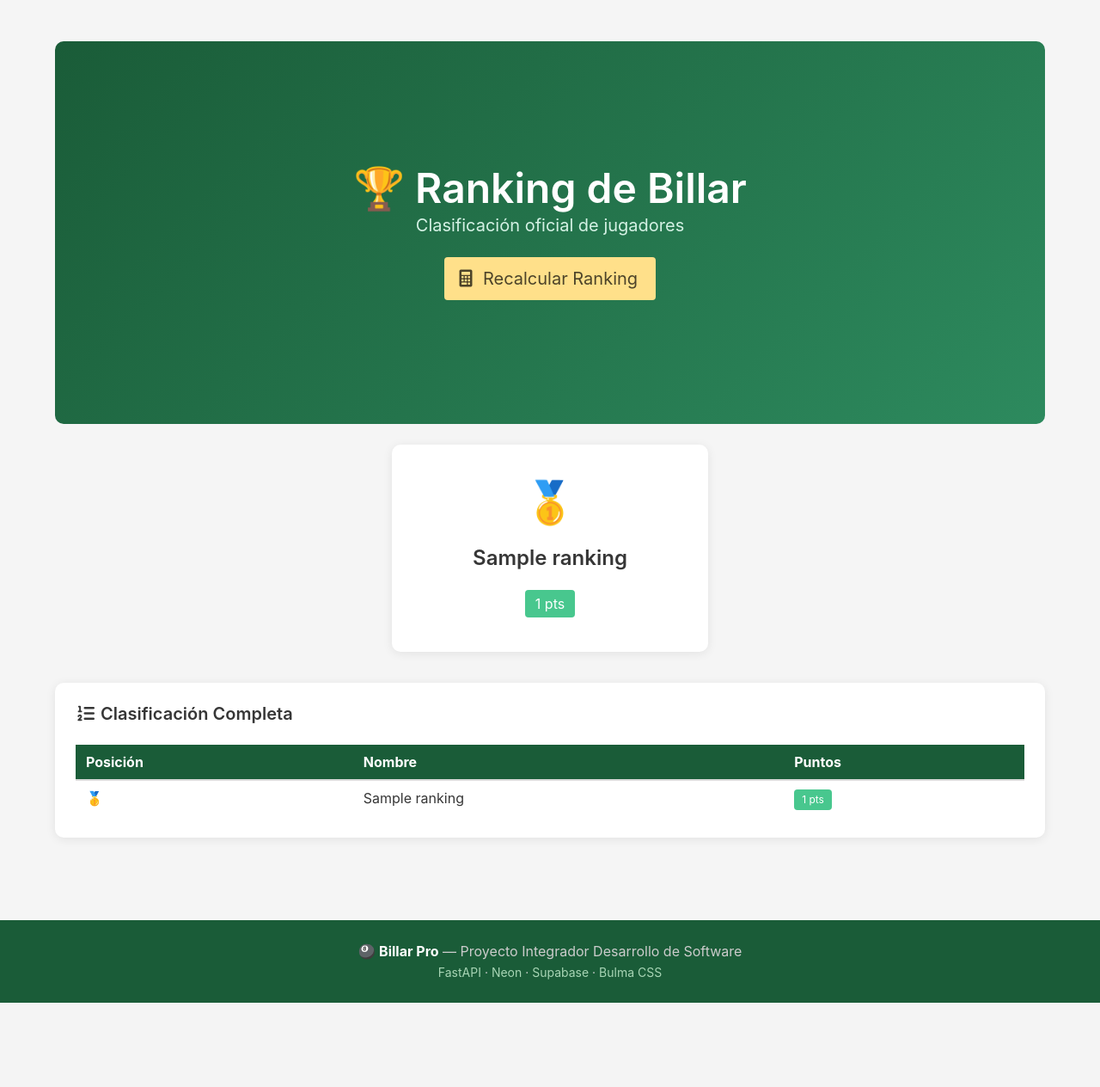
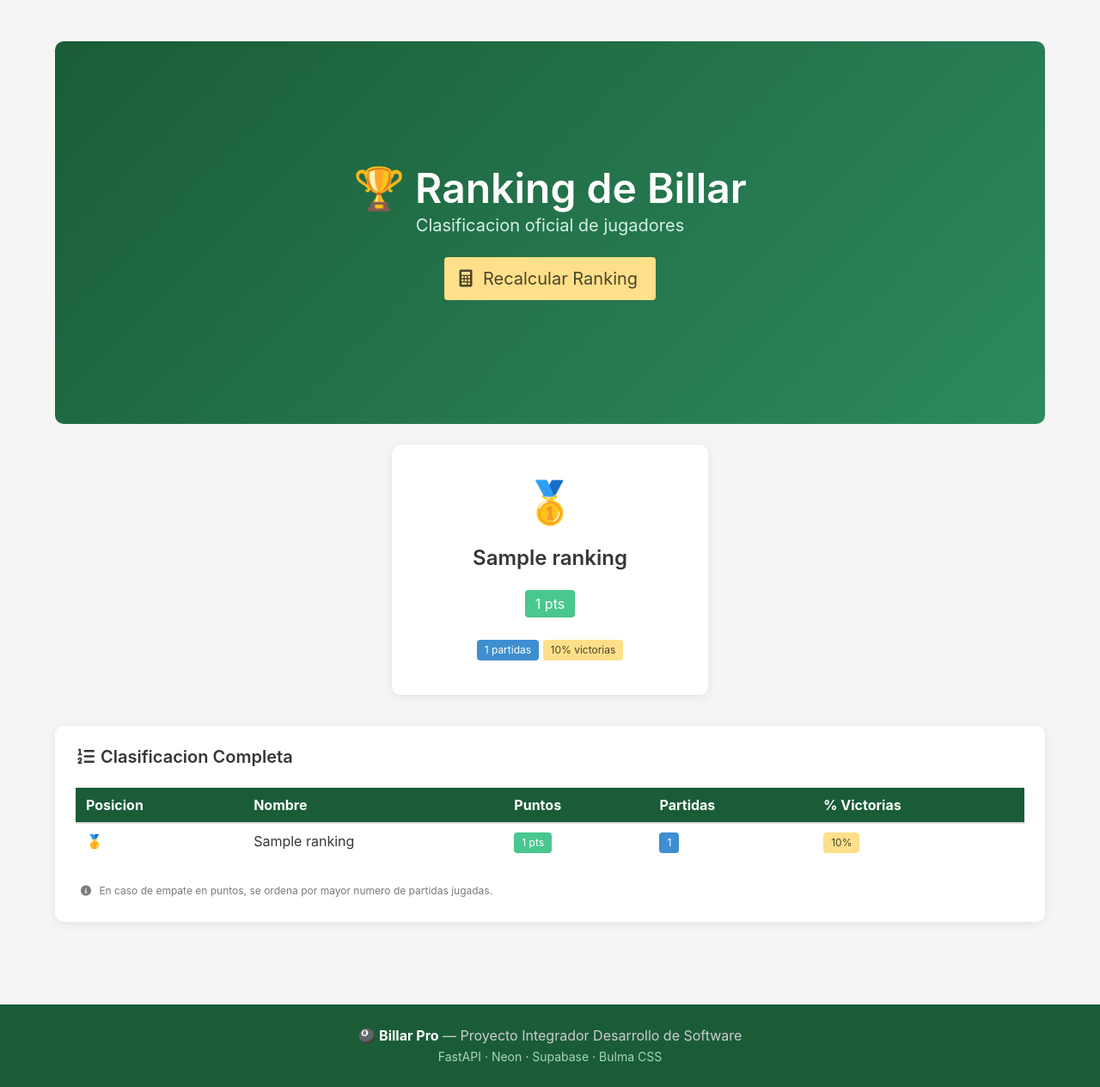
Before and after one commit to maperez98/billar-ranking-api, a FastAPI app: page / in a window 1280 px wide. Shown: the part 56-1320 px from the top of the page at 86% size. Before the commit the page ends 1222 px from the top, so only its background shows below. Run offline with FastAPI, Linux system fonts and the light colour scheme; tables that the repository leaves empty hold one stand-in row (values such as "Sample post").

Commit message:
feat: partidas jugadas y porcentaje victorias en ranking

```diff
--- a/models/partida.py
+++ b/models/partida.py
@@ -2,25 +2,21 @@ from sqlmodel import SQLModel, Field
 from datetime import date
 from typing import Optional
 
-#cambios
 class PartidaBase(SQLModel):
     jugador1_id: int = Field(..., description="ID del primer jugador")
     jugador2_id: int = Field(..., description="ID del segundo jugador")
     ganador_id: int = Field(..., description="ID del jugador ganador")
     fecha: date = Field(..., description="Fecha de la partida")
 
-
 class PartidaID(PartidaBase, table=True):
     __tablename__ = "partidas"
     id: Optional[int] = Field(default=None, primary_key=True)
-
 
 class PartidaUpdate(SQLModel):
     jugador1_id: Optional[int] = Field(default=None)
     jugador2_id: Optional[int] = Field(default=None)
     ganador_id: Optional[int] = Field(default=None)
     fecha: Optional[date] = Field(default=None)
-
 
 class RankingID(SQLModel, table=True):
     __tablename__ = "rankings"
@@ -29,3 +25,4 @@ class RankingID(SQLModel, table=True):
     nombre: str = Field(...)
     puntos: int = Field(default=0)
     posicion: int = Field(...)
+    partidas_jugadas: int = Field(default=0)
--- a/operations/operations_partida.py
+++ b/operations/operations_partida.py
@@ -65,16 +65,13 @@ def calcular_ranking(session: Session):
     ).all()
     puntos  = {j.id: 0 for j in jugadores}
     nombres = {j.id: j.nombre for j in jugadores}
-    jugadas = {j.id: 0 for j in jugadores}  # total partidas jugadas
+    jugadas = {j.id: 0 for j in jugadores}
 
     for partida in session.exec(select(PartidaID)).all():
-
         jugadas[partida.jugador1_id] = jugadas.get(partida.jugador1_id, 0) + 1
         jugadas[partida.jugador2_id] = jugadas.get(partida.jugador2_id, 0) + 1
-
         if partida.ganador_id in puntos:
             puntos[partida.ganador_id] += 10
-
 
     ranking_ordenado = sorted(
         puntos.items(),
@@ -87,7 +84,8 @@ def calcular_ranking(session: Session):
             jugador_id=jugador_id,
             nombre=nombres.get(jugador_id, "Desconocido"),
             puntos=puntaje,
-            posicion=posicion
+            posicion=posicion,
+            partidas_jugadas=jugadas.get(jugador_id, 0)
         ))
     session.commit()
     return {"mensaje": "ranking calculado y guardado"}
--- a/templates/ranking.html
+++ b/templates/ranking.html
@@ -1,11 +1,11 @@
 {% extends "base.html" %}
-{% block title %}Ranking — Billar Pro{% endblock %}
+{% block title %}Ranking - Billar Pro{% endblock %}
 
 {% block content %}
 <section class="hero hero-billar is-medium mb-5" style="border-radius:10px">
     <div class="hero-body has-text-centered">
         <h1 class="title is-1" style="color:white">🏆 Ranking de Billar</h1>
-        <p class="subtitle" style="color:#d4f1e4">Clasificación oficial de jugadores</p>
+        <p class="subtitle" style="color:#d4f1e4">Clasificacion oficial de jugadores</p>
         <form method="post" action="/ranking/calcular-html">
             <button type="submit" class="button is-warning is-medium">
                 <span class="icon"><i class="fas fa-calculator"></i></span>
@@ -20,7 +20,7 @@
 {% endif %}
 
 {% if ranking %}
-<!-- Top 3 -->
+
 <div class="columns is-centered mb-5">
     {% for r in ranking[:3] %}
     <div class="column is-4">
@@ -31,20 +31,35 @@
                 </p>
                 <p class="title is-4">{{ r.nombre }}</p>
                 <span class="tag is-success is-medium">{{ r.puntos }} pts</span>
+                <br><br>
+                <span class="tag is-info">{{ r.partidas_jugadas }} partidas</span>
+                {% if r.partidas_jugadas > 0 %}
+                <span class="tag is-warning">
+                    {{ ((r.puntos / 10 / r.partidas_jugadas) * 100) | round(0) | int }}% victorias
+                </span>
+                {% endif %}
             </div>
         </div>
     </div>
     {% endfor %}
 </div>
 
-<!-- Tabla completa -->
+
 <div class="card">
     <div class="card-content">
-        <p class="title is-5"><span class="icon"><i class="fas fa-list-ol"></i></span> Clasificación Completa</p>
+        <p class="title is-5">
+            <span class="icon"><i class="fas fa-list-ol"></i></span> Clasificacion Completa
+        </p>
         <div class="table-container">
             <table class="table is-fullwidth is-striped is-hoverable">
                 <thead>
-                    <tr><th>Posición</th><th>Nombre</th><th>Puntos</th></tr>
+                    <tr>
+                        <th>Posicion</th>
+                        <th>Nombre</th>
+                        <th>Puntos</th>
+                        <th>Partidas</th>
+                        <th>% Victorias</th>
+                    </tr>
                 </thead>
                 <tbody>
                     {% for r in ranking %}
@@ -57,16 +72,31 @@
                         </strong></td>
                         <td>{{ r.nombre }}</td>
                         <td><span class="tag is-success">{{ r.puntos }} pts</span></td>
+                        <td><span class="tag is-info">{{ r.partidas_jugadas }}</span></td>
+                        <td>
+                            {% if r.partidas_jugadas > 0 %}
+                            <span class="tag is-warning">
+                                {{ ((r.puntos / 10 / r.partidas_jugadas) * 100) | round(0) | int }}%
+                            </span>
+                            {% else %}
+                            <span class="tag is-light">Sin partidas</span>
+                            {% endif %}
+                        </td>
                     </tr>
                     {% endfor %}
                 </tbody>
             </table>
         </div>
+        <p class="help has-text-grey mt-2">
+            <span class="icon"><i class="fas fa-info-circle"></i></span>
+            En caso de empate en puntos, se ordena por mayor numero de partidas jugadas.
+        </p>
     </div>
 </div>
+
 {% else %}
 <div class="has-text-centered py-6">
-    <p class="title is-4 has-text-grey">No hay ranking todavía</p>
+    <p class="title is-4 has-text-grey">No hay ranking todavia</p>
     <p class="subtitle has-text-grey">Agrega jugadores y partidas, luego presiona Recalcular</p>
 </div>
 {% endif %}
```
